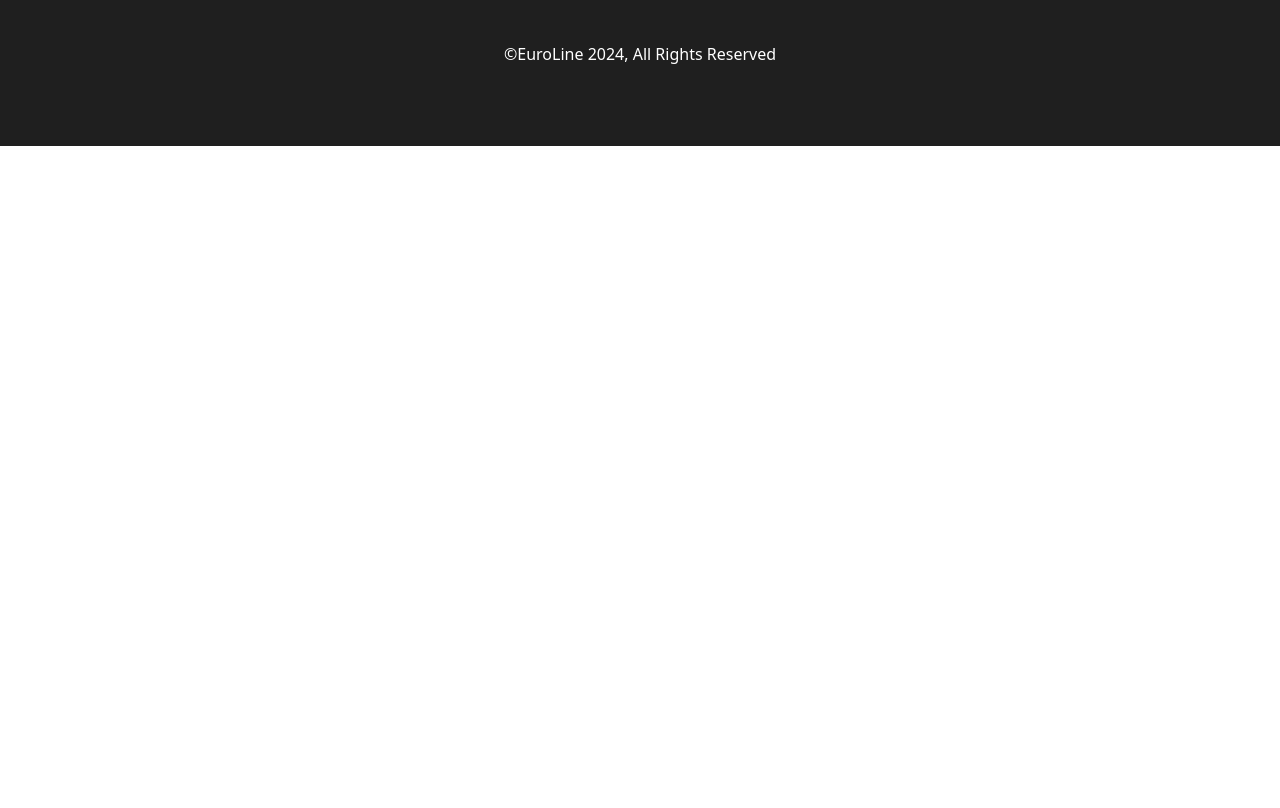
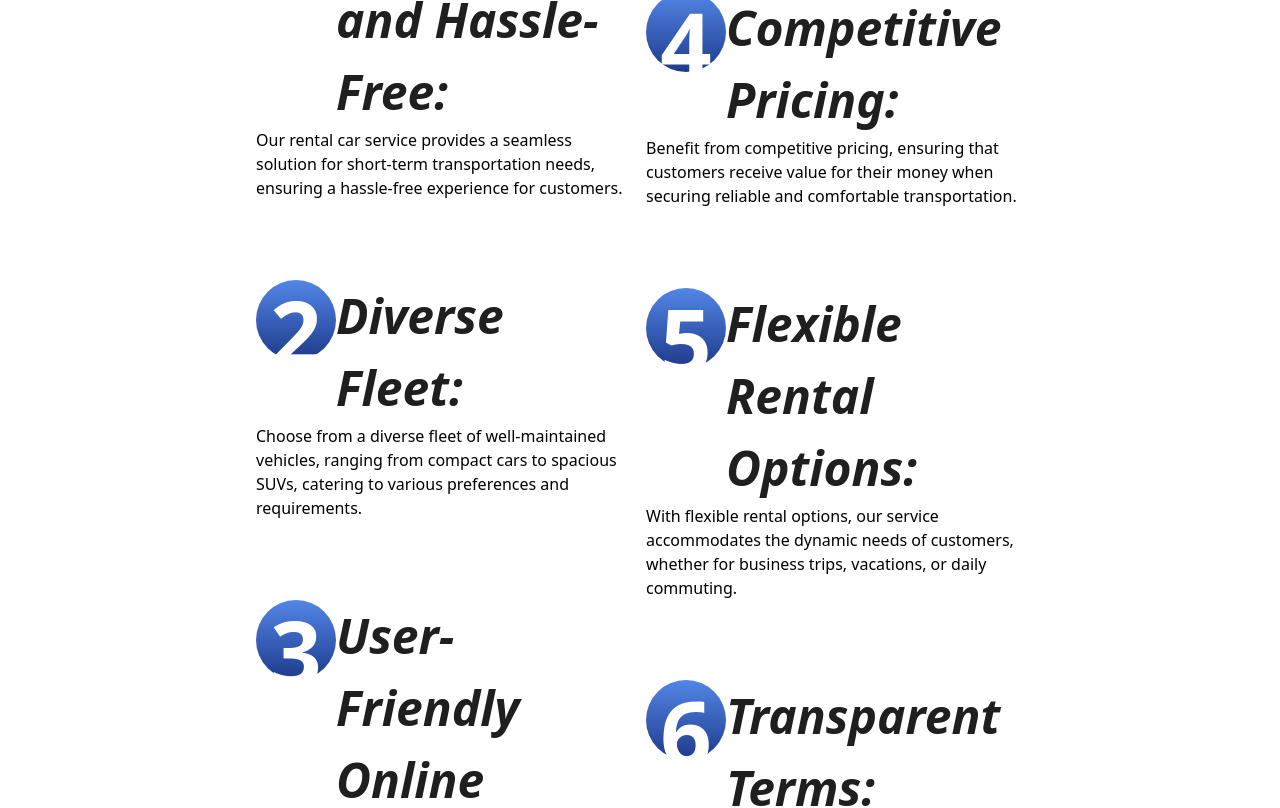
Before and after one commit to DorantVelija/euroline, a React (Create React App) app: page / in a window 1280 px wide. Shown: the part 2540-3348 px from the top of the page. Before the commit the page ends 2686 px from the top, so only its background shows below. Built offline with nearby package versions, Linux system fonts and the light colour scheme.

Commit message:
added key points, and fixed a few bugs

```diff
--- /dev/null
+++ b/src/components/FeaturePoint.js
@@ -0,0 +1,26 @@
+import React from "react"
+import Button from "./Button";
+import Heading from "./Heading";
+
+
+
+const FeaturePoint = ({children, quesitonNr, title}) => {
+
+    let nr = quesitonNr;
+    let t = title;
+    return(
+        <div>
+            <div className="flex">
+                <div className="max-md:size-12 max-md:p-3 md:p-10 md:size-20 bg-gradient-to-b from-blue-400 to-blue-900 rounded-full flex items-center justify-center text-white font-black">
+                    <Heading size="h1" classes="md:translate-y-3">{nr}</Heading>
+                </div>
+               <Heading size="largeXL" color="black" classes="font-bold italic">{title}</Heading>
+            </div>
+            <div>
+                {children}
+            </div>
+        </div>
+    )
+
+}
+export default FeaturePoint
--- a/src/components/Heading.js
+++ b/src/components/Heading.js
@@ -11,7 +11,7 @@ const Heading = ({ size, color, weight, children, classes }) => {
         small: "text-md",
         medium: "text-2xl",
         large: "text-[2rem]",
-        largeXL: "text-[3rem]",
+        largeXL: "text-[1.6rem] md:text-[3rem]",
         largeXXL: "text-[4rem]",
         landing: "text-[90px] md:text-[140px]",
         h1: "text-[52px] md:text-[90px]"
--- a/src/pages/CarPage.js
+++ b/src/pages/CarPage.js
@@ -27,7 +27,7 @@ const CarPage = () => {
         <section className="container mx-auto text-gray-600 body-font overflow-hidden">
             <div className="pt-10 md:pt-32 pb-72 mx-auto">
                 <div className="lg:w-4/5 mx-auto flex flex-wrap">
-                    <Carousel showArrows={true} showThumbs={false} className="max-w-[420px] mx-2">
+                    <Carousel showArrows={true} showThumbs={false} className="max-w-[421px] mx-2">
                         <div>
                             <img alt="ecommerce"
                                  className="lg:w-1/2 w-full lg:h-auto h-64 object-cover object-center rounded"
--- a/src/pages/Home.js
+++ b/src/pages/Home.js
@@ -2,6 +2,7 @@ import React from 'react';
 import Navbar from "../components/Navbar";
 import Landing from "./Landing";
 import OurFleet from "./OurFleet";
+import WhyUs from "./WhyUs";
 import Footer from "../components/Footer";
 
 
@@ -10,7 +11,7 @@ const Home = () => {
         <>
             <Landing/>
             <OurFleet/>
-
+            <WhyUs />
         </>
     )
 }
--- a/src/pages/OurFleet.js
+++ b/src/pages/OurFleet.js
@@ -13,7 +13,7 @@ import Car4 from "../assets/car-img-4.png";
 const OurFleet = () => {
     return (
         <div id="ourFleet" className="py-12 md:py-32">
-            <Heading color="black" weight="black" size="largeXXL" classes="mb-8 text-center">OUR FLEET</Heading>
+            <Heading color="black" weight="black" size="h1" classes="mb-8 text-center">OUR FLEET</Heading>
             <div className="flex justify-center">
                 <div className="grid md:grid-cols-2 xl:grid-cols-3 max-md:mx-4 max-md:-space-y-8">
                     <CarCard img="/assets/passat.webp" brand="volkswagen" name="passat" price="80" year="2019" position="left"/>
--- /dev/null
+++ b/src/pages/WhyUs.js
@@ -0,0 +1,22 @@
+import React from "react";
+import FeaturePoint from "../components/FeaturePoint";
+
+const WhyUs = () => {
+    return(
+        <div className="flex max-xl:flex-col justify-center mx-auto container xl:w-4/5 px-4 xl:px-32 py-32 md:px-32 xl:space-x-3">
+            <div className="xl:w-1/2 space-y-10 md:space-y-20 max-md:mb-10">
+                <FeaturePoint quesitonNr={1} title="Convenient and Hassle-Free:">Our rental car service provides a seamless solution for short-term transportation needs, ensuring a hassle-free experience for customers.</FeaturePoint>
+                <FeaturePoint quesitonNr={2} title="Diverse Fleet:">Choose from a diverse fleet of well-maintained vehicles, ranging from compact cars to spacious SUVs, catering to various preferences and requirements.</FeaturePoint>
+                <FeaturePoint quesitonNr={3} title="User-Friendly Online Platform:">Our intuitive online platform simplifies the booking process, allowing customers to easily select and reserve their preferred vehicle with just a few clicks.</FeaturePoint>
+            </div>
+            <div className="xl:w-1/2 space-y-10 md:space-y-20 md:translate-y-20">
+                <FeaturePoint quesitonNr={4} title="Competitive Pricing:">Benefit from competitive pricing, ensuring that customers receive value for their money when securing reliable and comfortable transportation.</FeaturePoint>
+                <FeaturePoint quesitonNr={5} title="Flexible Rental Options:">With flexible rental options, our service accommodates the dynamic needs of customers, whether for business trips, vacations, or daily commuting.</FeaturePoint>
+                <FeaturePoint quesitonNr={6} title="Transparent Terms:">Clear and transparent terms provide customers with confidence, making it straightforward to understand and adhere to the conditions of their rental agreement.</FeaturePoint>
+            </div>
+        </div>
+
+    )
+}
+
+export default WhyUs;
```
